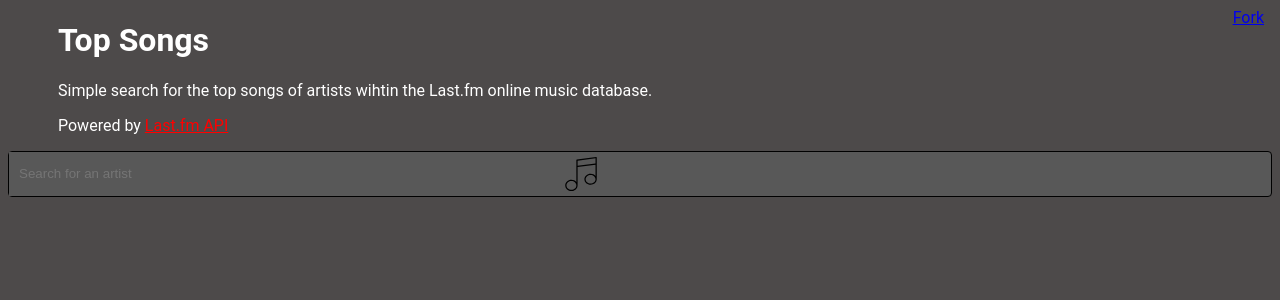
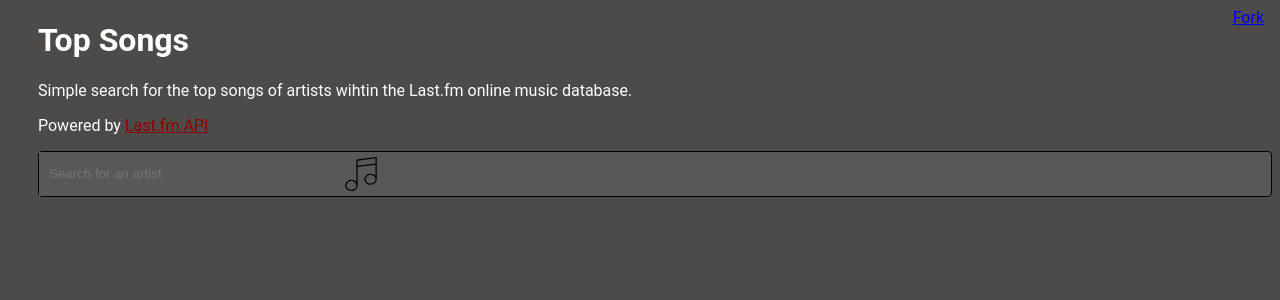
Before and after one commit to MReisgies/top-songs, a PHP site: page /public/index.html in a window 1280 px wide; the page is wider, and only the part inside the window is pictured. Shown: the top 300 px of that part. Run offline with PHP 8.4, Linux system fonts and the light colour scheme.

Commit message:
css updates

```diff
--- a/public/css/style.css
+++ b/public/css/style.css
@@ -1,8 +1,3 @@
-ls*, *::before, *::after {
-  padding: 0;
-  margin: 0;
-  box-sizing: border-box;
-}
 
 body {
   background-color: rgb(77, 74, 74);
@@ -15,8 +10,9 @@ body {
   width: 100%;
   height: flex;
   align-items: left;
-  padding-left: 50px;
+  padding-left: 30px;
 }
+
 .github-button {
   position: absolute;
   top: 8px;
@@ -24,7 +20,7 @@ body {
 }
 
 .searchForm {
-  margin-left: px;
+  margin-left: 30px;
   display: flex;
   background-color: #585858;
   border: 1px solid black;
@@ -35,7 +31,7 @@ body {
   background-color: #585858;
   border: none;
   height: 44px;
-  width: 550px;
+  width: 300px;
   padding: 5px 10px;
   color: white;
 }
@@ -52,7 +48,7 @@ body {
 }
 
 .icon:hover {
-  background-color: red;
+  background-color: darkred;
 }
 
 .icon img {
@@ -61,11 +57,14 @@ body {
 }
 
 .searchResults {
+  color: white;
   padding: 20px 0 50px;
-  margin-left: 50px;
+  margin-left: 30px;
   width: flex;
   text-align: left;
+  text-decoration: none;
 }
+
 .song {
   border: 1px solid rgb(204, 204, 204)
   border-radius: 4px;
@@ -74,6 +73,10 @@ body {
   background-color: grey;
 }
 
+.song:hover {
+  background-color: darkred;
+}
+
 .searchResults a{
   color: white;
   text-decoration: none;
--- a/public/index.html
+++ b/public/index.html
@@ -16,7 +16,7 @@
     </div>
     <div class="header">
         <p>Simple search for the top songs of artists wihtin the Last.fm online music database.</p>
-          <p>Powered by <a href="https://www.last.fm/api/"style="color:red">Last.fm API</a></p>
+          <p>Powered by <a href="https://www.last.fm/api/"style="color:darkred">Last.fm API</a></p>
           <!-- Github Repo Button -->
           <a class="github-button" href="https://github.com/mreisgies/lastFM/fork"
           data-color-scheme="no-preference: dark; light: light; dark: dark;"
--- a/public/js/script.js
+++ b/public/js/script.js
@@ -38,13 +38,12 @@ function showSongs(jsonObj) {
     mySongLink.href = songs[i].url;
     myListeners.textContent = 'Listeners: ' + songs[i].listeners;
     myPlays.textContent = 'Play Count: ' + songs[i].playcount;
-    myURL.textContent = 'lastFM: ' + songs[i].url;
+
 
 
     mySongLink.appendChild(myH2);
     mySongLink.appendChild(myListeners);
     mySongLink.appendChild(myPlays);
-    mySongLink.appendChild(myURL);
     mySong.appendChild(mySongLink);
     section.appendChild(mySong);
   }
```
Also changed, not shown: index.html (deleted, +0 -43 lines).
